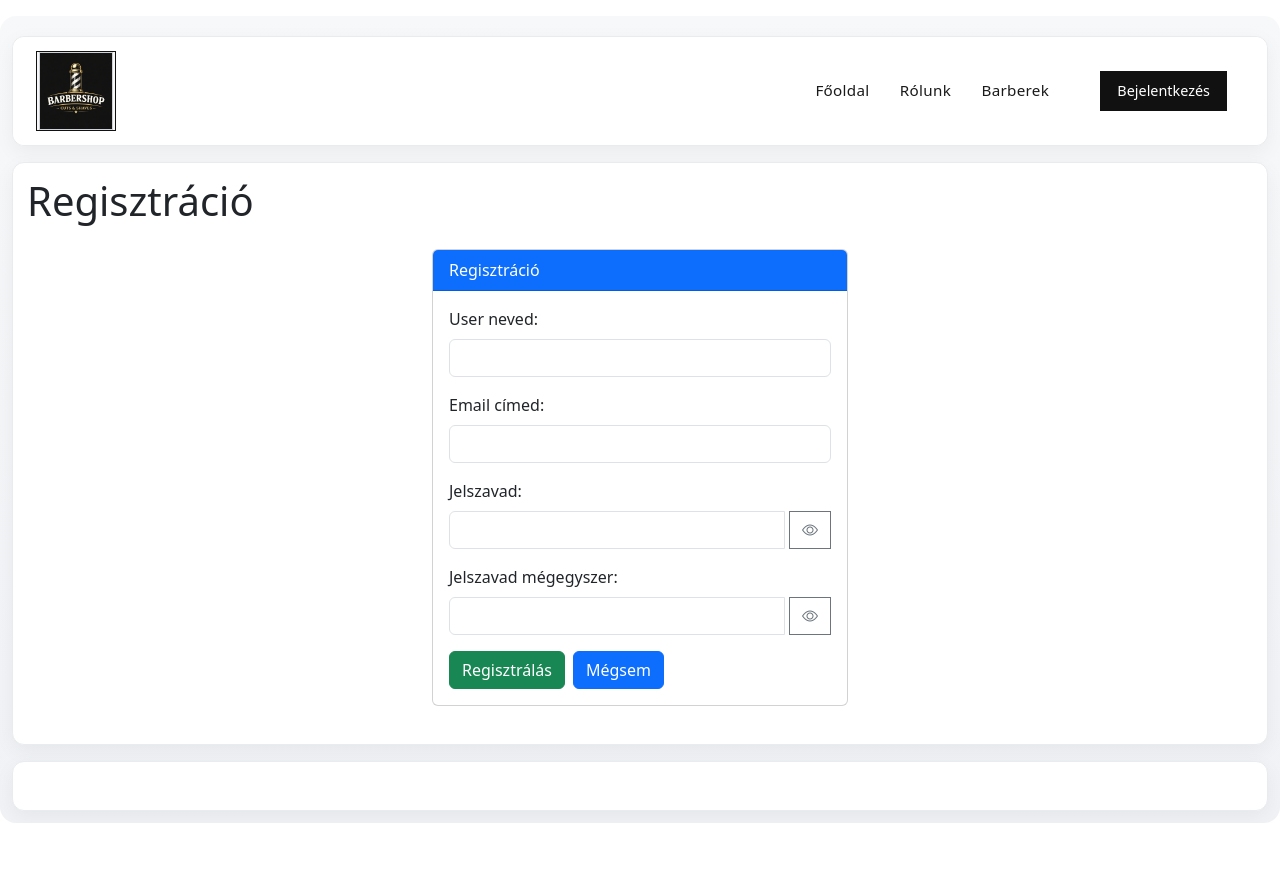
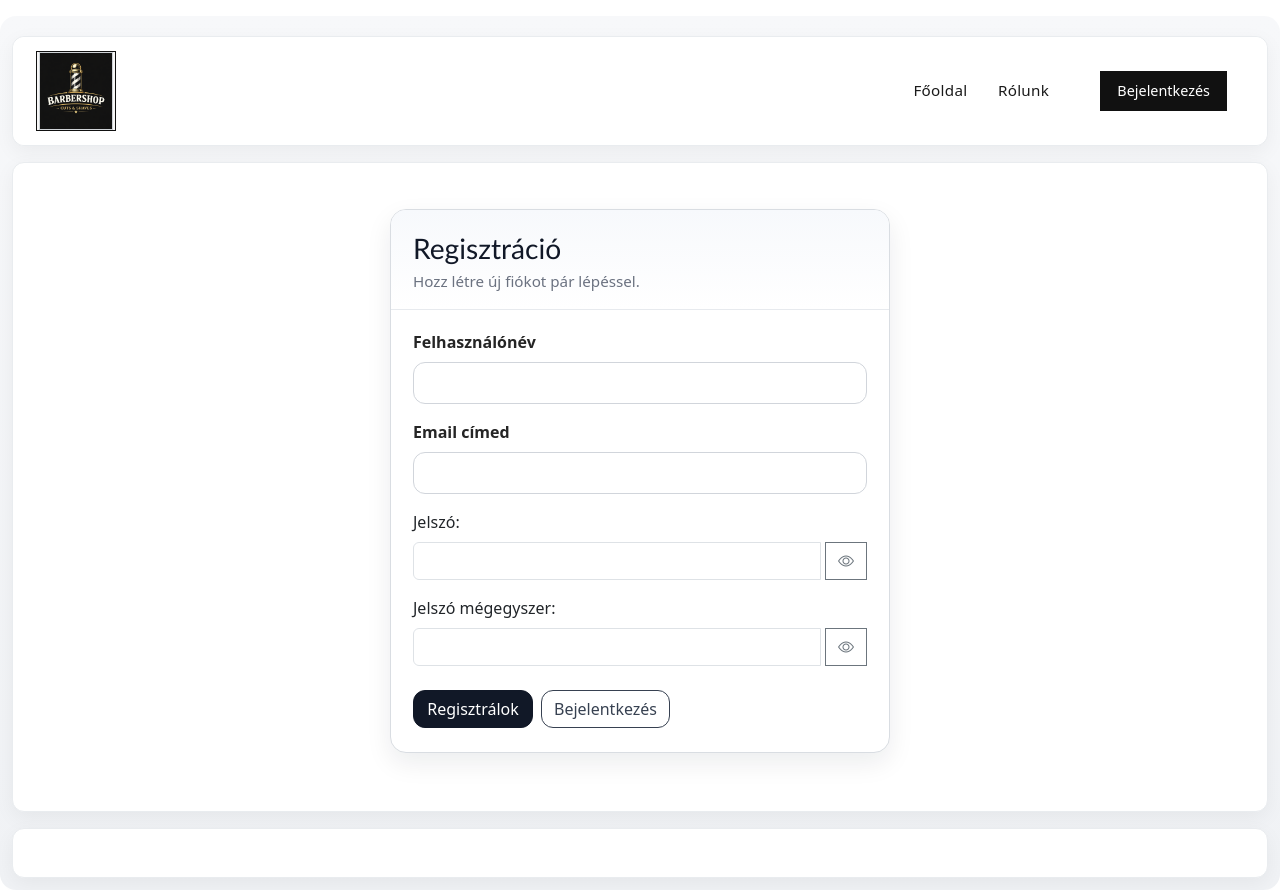
Before and after one commit to MolnarKristof0719/BarberShop, a Vue app in the folder client/: page /registration in a window 1280 px wide. Before the commit the page ends 823 px from the top, so only its background shows below. Built offline with nearby package versions, Linux system fonts and the light colour scheme.

Commit message:
regisztracio design

```diff
--- a/client/src/components/Layout/Menu.vue
+++ b/client/src/components/Layout/Menu.vue
@@ -30,9 +30,9 @@
             <li class="nav-item" v-if="hasMenuAccess('/service')">
               <RouterLink class="nav-link menu-link" to="/service">Szolgáltatások</RouterLink>
             </li>
-            <li class="nav-item" v-if="hasMenuAccess('/barber')">
+            <!-- <li class="nav-item" v-if="hasMenuAccess('/barber')">
               <RouterLink class="nav-link menu-link" to="/barber">Barberek</RouterLink>
-            </li>
+            </li> -->
           </ul>
 
           <div class="menu-meta d-flex flex-column flex-lg-row align-items-lg-center ms-lg-4 gap-2 gap-lg-3">
--- a/client/src/components/User/UserLogin.vue
+++ b/client/src/components/User/UserLogin.vue
@@ -1,57 +1,62 @@
 <template>
-  <div class="d-flex justify-content-center my-4">
-    <div class="card" style="width: 26rem">
-      <div class="card-header text-bg-primary">Login vagy regisztráció</div>
-      <div class="card-body">
+  <section class="login-shell">
+    <div class="login-card">
+      <div class="login-card-header">
+        <h1 class="title mb-1">Bejelentkezés</h1>
+        <p class="subtitle mb-0">Lépj be, vagy hozz létre új fiókot.</p>
+      </div>
+
+      <div class="login-card-body">
         <form
           @submit.prevent="handleSubmit"
           :class="{ 'was-validated': validated }"
           novalidate
         >
-          <!-- Email -->
           <div class="mb-3">
-            <label for="email" class="form-label">Email címed:</label>
+            <label for="email" class="form-label">Email címed</label>
             <input
+              id="email"
+              v-model="user.email"
               type="email"
               class="form-control"
-              id="email"
-              v-model="user.email"
               required
             />
-            <div class="invalid-feedback">Az email üres, vagy helytelen</div>
+            <div class="invalid-feedback">Az email üres, vagy helytelen.</div>
           </div>
-          <!-- Password -->
+
           <PasswordField
             class="mt-3"
             v-model="user.password"
-            :label="'Jelszavad'"
+            :label="'Jelszó'"
+            :label-id="'password'"
           />
-          <button type="submit" class="btn btn-success">Login</button>
-          <RouterLink to="/registration" class="btn btn-primary ms-2"
-            >Regisztráció</RouterLink
-          >
+
+          <div class="d-flex flex-wrap gap-2 mt-4">
+            <button type="submit" class="btn btn-dark submit-btn">Bejelentkezés</button>
+            <RouterLink to="/registration" class="btn btn-outline-dark register-btn">
+              Regisztráció
+            </RouterLink>
+          </div>
         </form>
-
       </div>
     </div>
-    <!-- hibaüzenet -->
-  </div>
+  </section>
 </template>
 
 <script>
 import PasswordField from "./PasswordField.vue";
-import ToastContainer from "@/components/Message/ToastContanier.vue";
+
 class User {
   constructor(email = "", password = "") {
     this.email = email;
     this.password = password;
   }
 }
+
 export default {
   name: "UserLogin",
   components: {
     PasswordField,
-    ToastContainer,
   },
   data() {
     return {
@@ -64,13 +69,12 @@ export default {
   methods: {
     handleSubmit(event) {
       const form = event.target;
-      //Bekapcsolja a bootstrap hiba színező logikáját
       this.validated = true;
 
       if (form.checkValidity() === false) {
         console.log("Hiba:");
       } else {
-        console.log("Sikeres validáció!");
+        console.log("Sikeres validacio!");
         this.$emit("logIn", this.user);
       }
     },
@@ -78,5 +82,94 @@ export default {
 };
 </script>
 
-<style>
+<style scoped>
+.login-shell {
+  max-width: 520px;
+  margin: 24px auto;
+  padding: 0 10px;
+}
+
+.login-card {
+  border: 1px solid #d9dde2;
+  background: #ffffff;
+  box-shadow: 0 10px 26px rgba(15, 23, 42, 0.08);
+  border-radius: 16px;
+  overflow: hidden;
+}
+
+.login-card-header {
+  padding: 22px 22px 16px;
+  border-bottom: 1px solid #e7eaee;
+  background: linear-gradient(180deg, #f7f9fc 0%, #ffffff 100%);
+}
+
+
+.title {
+  font-family: "Trebuchet MS", "Lucida Sans Unicode", "Lucida Grande", "Lucida Sans", Arial, sans-serif;
+  font-size: clamp(1.5rem, 2.2vw, 2rem);
+  color: #111827;
+}
+
+.subtitle {
+  color: #6b7280;
+  font-size: 0.95rem;
+}
+
+.login-card-body {
+  padding: 20px 22px 24px;
+}
+
+.form-label {
+  color: #252525;
+  font-weight: 600;
+}
+
+.form-control {
+  border-radius: 12px;
+  border-color: #d1d5db;
+  min-height: 42px;
+}
+
+.form-control:focus {
+  border-color: #111827;
+  box-shadow: 0 0 0 0.2rem rgba(17, 24, 39, 0.12);
+}
+
+:deep(.input-group .btn) {
+  border-radius: 12px;
+}
+
+.submit-btn,
+.register-btn {
+  border-radius: 12px;
+  min-width: 120px;
+}
+
+.submit-btn {
+  background: #111827;
+  border-color: #111827;
+}
+
+.submit-btn:hover {
+  background: #0b1220;
+  border-color: #0b1220;
+}
+
+.register-btn {
+  border-color: #374151;
+  color: #374151;
+}
+
+.register-btn:hover {
+  background: #1f2937;
+  color: #ffffff;
+  border-color: #1f2937;
+}
+
+@media (max-width: 575px) {
+  .submit-btn,
+  .register-btn {
+    flex: 1;
+  }
+}
 </style>
--- a/client/src/components/User/UserRegistration.vue
+++ b/client/src/components/User/UserRegistration.vue
@@ -1,90 +1,95 @@
 <template>
-  <div class="d-flex justify-content-center my-4">
-    <div class="card" style="width: 26rem">
-      <div class="card-header text-bg-primary">Regisztráció</div>
-      <div class="card-body">
+  <section class="registration-shell">
+    <div class="registration-card">
+      <div class="registration-card-header">
+        <h1 class="title mb-1">Regisztráció</h1>
+        <p class="subtitle mb-0">Hozz létre új fiókot pár lépéssel.</p>
+      </div>
+
+      <div class="registration-card-body">
         <form
           @submit.prevent="handleSubmit"
           :class="{ 'was-validated': validated }"
           novalidate
         >
-          <!-- User név -->
           <div class="mb-3">
-            <label for="userName" class="form-label">User neved:</label>
+            <label for="userName" class="form-label">Felhasználónév</label>
             <input
+              id="userName"
+              v-model="userName"
               type="text"
               class="form-control"
-              id="userName"
-              v-model="userName"
               @input="clearError('name')"
-
               required
             />
             <div v-if="!serverErrors.name" class="invalid-feedback">
-              A user név kötelező, vagy 2-nél hosszabb kell legyen
+              A név kötelező, es legalább 2 karakter legyen.
             </div>
             <div v-if="serverErrors.name" class="invalid-feedback d-block">
               {{ serverErrors.name[0] }}
             </div>
           </div>
-          <!-- Email -->
+
           <div class="mb-3">
-            <label for="email" class="form-label">Email címed:</label>
+            <label for="email" class="form-label">Email címed</label>
             <input
+              id="email"
+              v-model="email"
               type="email"
               class="form-control"
-              id="email"
-              v-model="email"
-               @input="clearError('email')"
+              @input="clearError('email')"
               required
             />
             <div v-if="!serverErrors.email" class="invalid-feedback">
-              A email kötelező, vagy nem szabályos
+              Az email kötelező, vagy nem szabályos.
             </div>
             <div v-if="serverErrors.email" class="invalid-feedback d-block">
               {{ serverErrors.email[0] }}
             </div>
           </div>
-          <!-- Password1 -->
+
           <PasswordField
             class="mb-3"
             ref="pass1Comp"
             v-model="password"
-            :label="'Jelszavad'"
+            :label="'Jelszó'"
             :inputRef="'firstInput'"
             :label-id="'password'"
             :serverErrors="serverErrors"
           />
-          <!-- Password2 -->
+
           <PasswordField
             ref="pass2Comp"
             v-model="confirmPassword"
-            :label="'Jelszavad mégegyszer'"
+            :label="'Jelszó mégegyszer'"
             :inputRef="'confirmInput'"
             :label-id="'confirmPassword'"
             :passwordErrorMessage="passwordErrorMessage"
             :serverErrors="serverErrors"
           />
-          <!-- Regisztrálás -->
-          <button type="submit" class="btn btn-success">Regisztrálás</button>
-          <!-- Mégse -->
-          <button
-            type="button"
-            class="btn btn-primary ms-2"
-            @click="this.$router.push('/login')"
-          >
-            Mégsem
-          </button>
+
+          <div class="d-flex flex-wrap gap-2 mt-4">
+            <button type="submit" class="btn btn-dark submit-btn">Regisztrálok</button>
+            <button
+              type="button"
+              class="btn btn-outline-dark cancel-btn"
+              @click="this.$router.push('/login')"
+            >
+              Bejelentkezés
+            </button>
+          </div>
         </form>
+
         <ToastContainer />
       </div>
     </div>
-  </div>
+  </section>
 </template>
 
 <script>
 import ToastContainer from "../Message/ToastContanier.vue";
 import PasswordField from "./PasswordField.vue";
+
 export default {
   name: "UserRegistration",
   components: {
@@ -102,19 +107,15 @@ export default {
       serverErrors: {},
     };
   },
-
   methods: {
     validatePasswords() {
       const comp2 = this.$refs.pass2Comp;
       const input2 = comp2?.$refs[comp2.inputRef];
 
       if (this.password !== this.confirmPassword) {
-        // Ha nem egyeznek, hibát állítunk be (ezzel invalid lesz)
         input2.setCustomValidity("A jelszavak nem egyeznek!");
-        //Ez a hibaüzenetet jelenítjük meg
         this.passwordErrorMessage = "A jelszavak nem egyeznek!";
       } else {
-        // Ha egyeznek, töröljük a hibát (ezzel valid lesz)
         input2.setCustomValidity("");
         this.passwordErrorMessage = "";
       }
@@ -122,40 +123,32 @@ export default {
     handleSubmit(event) {
       this.validatePasswords();
       const form = event.target;
-      //Bekapcsolja a bootstrap hiba színező logikáját
       this.validated = true;
 
       if (form.checkValidity() === false) {
         console.log("Hiba:");
       } else {
-        console.log("Sikeres validáció!");
-        //user létrehozás
+        console.log("Sikeres validacio!");
         const data = {
           name: this.userName,
           email: this.email,
           password: this.password,
         };
-        this.$emit("createUser",
-        {
-          data: data,
+        this.$emit("createUser", {
+          data,
           done: (success) => {
             if (success) {
-              this.$router.push('/login');
-            }else{
-              console.log("Server oldali hiba, űrlap marad");
+              this.$router.push("/login");
+            } else {
+              console.log("Server oldali hiba, urlap marad");
             }
-          }
-        }
-      );
-
+          },
+        });
       }
     },
-    //422-es hiba kezelés
-    // View hívja, ha 422-es hiba van
     setServerErrors(errors) {
       this.serverErrors = errors;
     },
-    //Mező (field) eltüntetése a serverErrors objektumból
     clearError(field) {
       if (this.serverErrors[field]) {
         delete this.serverErrors[field];
@@ -165,4 +158,93 @@ export default {
 };
 </script>
 
-<style></style>
+<style scoped>
+.registration-shell {
+  max-width: 520px;
+  margin: 24px auto;
+  padding: 0 10px;
+}
+
+.registration-card {
+  border: 1px solid #d9dde2;
+  background: #ffffff;
+  box-shadow: 0 10px 26px rgba(15, 23, 42, 0.08);
+  border-radius: 16px;
+  overflow: hidden;
+}
+
+.registration-card-header {
+  padding: 22px 22px 16px;
+  border-bottom: 1px solid #e7eaee;
+  background: linear-gradient(180deg, #f7f9fc 0%, #ffffff 100%);
+}
+
+.title {
+  font-family: "Trebuchet MS", "Lucida Sans Unicode", "Lucida Grande", "Lucida Sans", Arial, sans-serif;
+  font-size: clamp(1.5rem, 2.2vw, 2rem);
+  color: #111827;
+}
+
+.subtitle {
+  color: #6b7280;
+  font-size: 0.95rem;
+}
+
+.registration-card-body {
+  padding: 20px 22px 24px;
+}
+
+.form-label {
+  color: #252525;
+  font-weight: 600;
+}
+
+.form-control {
+  border-radius: 12px;
+  border-color: #d1d5db;
+  min-height: 42px;
+}
+
+.form-control:focus {
+  border-color: #111827;
+  box-shadow: 0 0 0 0.2rem rgba(17, 24, 39, 0.12);
+}
+
+:deep(.input-group .btn) {
+  border-radius: 12px;
+}
+
+.submit-btn,
+.cancel-btn {
+  border-radius: 12px;
+  min-width: 120px;
+}
+
+.submit-btn {
+  background: #111827;
+  border-color: #111827;
+}
+
+.submit-btn:hover {
+  background: #0b1220;
+  border-color: #0b1220;
+}
+
+.cancel-btn {
+  border-color: #374151;
+  color: #374151;
+}
+
+.cancel-btn:hover {
+  background: #1f2937;
+  color: #ffffff;
+  border-color: #1f2937;
+}
+
+@media (max-width: 575px) {
+  .submit-btn,
+  .cancel-btn {
+    flex: 1;
+  }
+}
+</style>
--- a/client/src/views/AppointmentView.vue
+++ b/client/src/views/AppointmentView.vue
@@ -81,7 +81,7 @@
           <button class="btn-close" type="button" @click="closeReferenceModal"></button>
         </div>
         <p class="mb-0 mt-3 text-muted">
-          A referenciakepek tabla meg nincs bekotve, de a modal keszen all a kesobbi listazasra.
+          A referenciaképek tabla meg nincs bekötve, de a modal keszen all a kesobbi listázasra.
         </p>
       </div>
     </div>
@@ -352,7 +352,7 @@ export default {
       } catch (error) {
         this.submitError =
           error?.response?.data?.message ||
-          "A foglalas nem sikerult. Ellenorizd az adatokat es probald ujra.";
+          "A foglalás nem sikerült. Ellenőrizd az adatokat és próbáld újra.";
       } finally {
         this.submitLoading = false;
       }
--- a/client/src/views/RegistrationView.vue
+++ b/client/src/views/RegistrationView.vue
@@ -1,49 +1,41 @@
 <template>
-  <div>
-    <h1>Regisztráció</h1>
-    <UserRegistration
-      ref="form"
-      @createUser="handlerCreateUser"
-    />
-  </div>
+  <section class="registration-page">
+    <UserRegistration ref="form" @createUser="handlerCreateUser" />
+  </section>
 </template>
 
 <script>
-import { mapActions, mapState } from "pinia";
+import { mapActions } from "pinia";
 import { useUserStore } from "@/stores/userStore";
-import UserRegistration from '@/components/User/UserRegistration.vue';
+import UserRegistration from "@/components/User/UserRegistration.vue";
 
 export default {
-  name: 'RegistrationView',
+  name: "RegistrationView",
   components: {
-    UserRegistration
+    UserRegistration,
   },
   methods: {
-    ...mapActions(useUserStore,['createUser']),
-    async handlerCreateUser({data, done}){
-      console.log(data);
+    ...mapActions(useUserStore, ["createUser"]),
+    async handlerCreateUser({ data, done }) {
       try {
         await this.createUser(data);
         done(true);
       } catch (err) {
         if (err.response && err.response.status === 422) {
-          // Átadjuk a formnak a konkrét hibaüzeneteket (pl. "min 2 karakter")
-          console.log("422:", err.response.data.errors);
-
           this.$refs.form.setServerErrors(err.response.data.errors);
-          done(false); // Nyitva tartja a modalt
+          done(false);
         } else {
-          // Minden más hiba (500, 401) esetén is értesítjük a modalt, hogy ne záródjon be
           done(false);
         }
       }
-
-    }
-
-  }
-}
+    },
+  },
+};
 </script>
 
-<style>
-
+<style scoped>
+.registration-page {
+  min-height: 100%;
+  padding: 8px 0 20px;
+}
 </style>
```
Also changed, not shown: client/src/views/LoginView.vue (+16 -17 lines), 1 other file (tests, documents, lock files or other folders).
